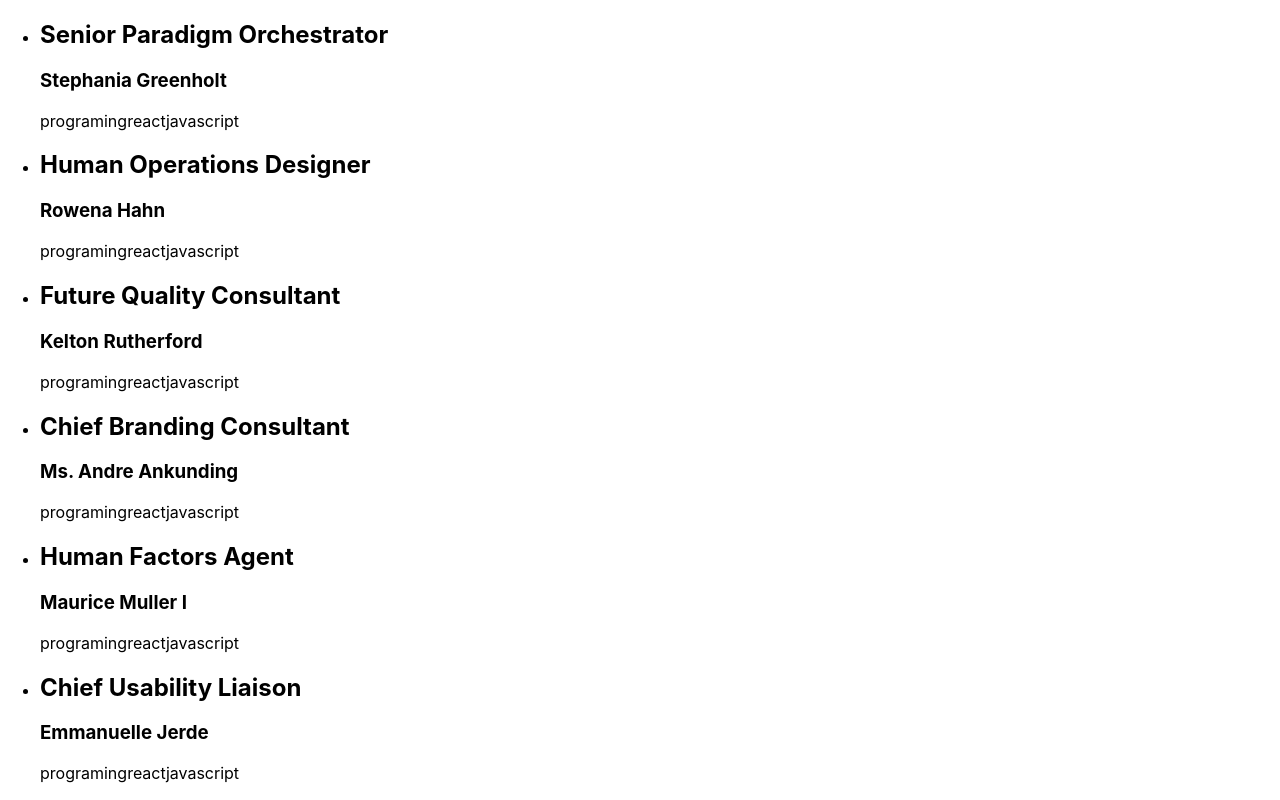
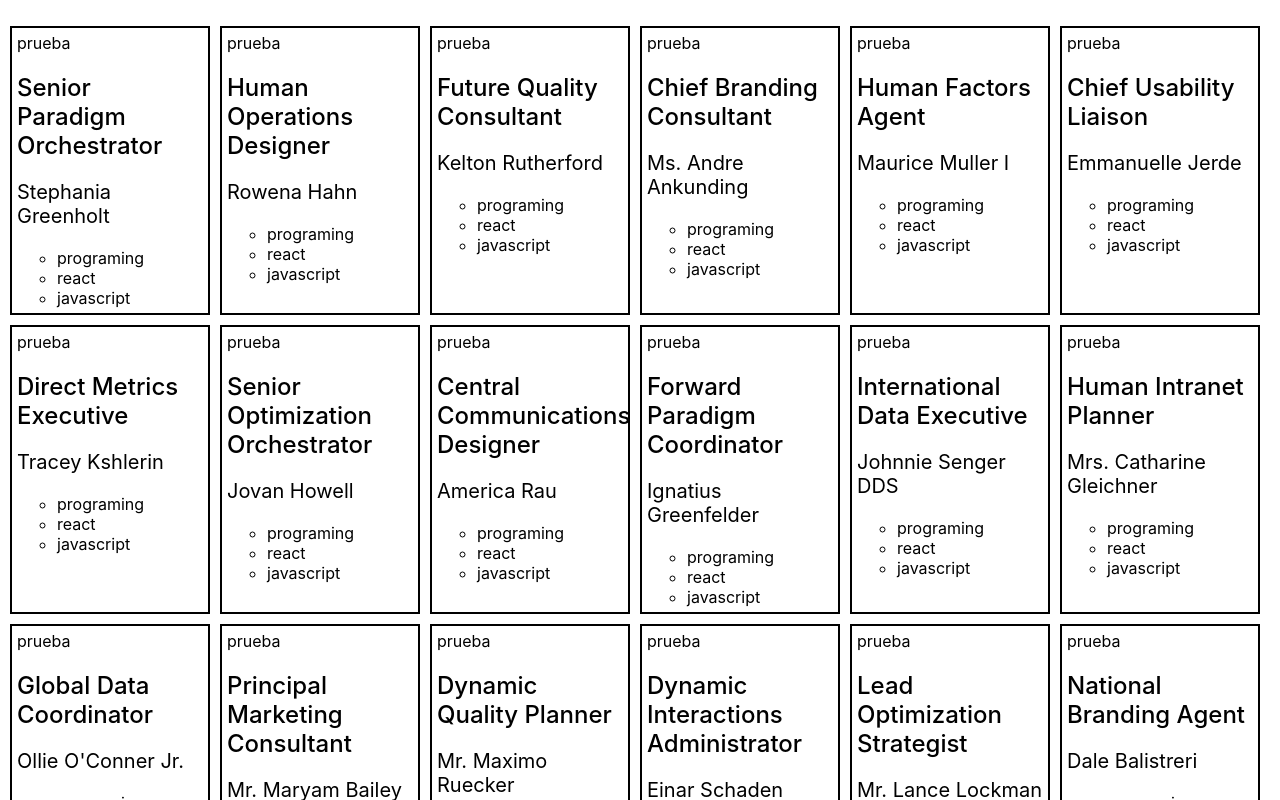
Before and after one commit to esterlegaz/easley-s4-kairoteca, a React (Create React App) app: page / in a window 1280 px wide. Shown: the top 800 px of the page. Built offline with nearby package versions, Linux system fonts and the light colour scheme.

Commit message:
style: add basic styles to BookList

```diff
--- a/src/App.js
+++ b/src/App.js
@@ -41,8 +41,7 @@ class App extends Component {
 
     return (
       <div className="App">
-        <List bookList={this.state.bookList} />
-        {/* <CardDetail loan={this.state.loan} handleLoan={this.handleLoan} /> */}
+        <List bookList={this.state.bookList} loan={this.state.loan} handleLoan={this.handleLoan}/>
       </div>
     )
   }
--- a/src/components/Detail/CardDetail.js
+++ b/src/components/Detail/CardDetail.js
@@ -3,20 +3,18 @@ import Status from './Status';
 
 class CardDetail extends Component {
   render() {
-    // console.log(this.props.tags)
     return (
       <div>
         <Status loan={this.props.loan} handleLoan={this.props.handleLoan} />
         <h2 className="book__title">{this.props.title}</h2>
         <h3 className="book__author">{this.props.author}</h3>
-        <p>{this.props.tags}</p>
-        {/* <ul className="book__tags--list">
-          {this.props.tags.map((tag, index) => {
+        <ul className="book__tags--list">
+          {this.props.tags.map((tag, tagId) => {
             return (
-              <li className="book__tags--item" key={index}>{tag}</li>
+              <li className="book__tags--item" key={tagId}>{tag}</li>
             )
           })}
-        </ul> */}
+        </ul>
 
       </div>
     )
--- a/src/components/List.js
+++ b/src/components/List.js
@@ -9,7 +9,7 @@ class List extends Component {
           {this.props.bookList.map(item => {
             return (
               <li key={item.id} className="book__list">
-                <CardDetail title={item.title} author={item.author} tags={item.tags}/>
+                <CardDetail title={item.title} author={item.author} tags={item.tags} loan={this.props.loan} handleLoan={this.props.handleLoan}/>
               </li>
             )
           })}
--- /dev/null
+++ b/src/stylesheets/components/List.scss
@@ -0,0 +1,13 @@
+.book__container{
+    list-style: none;
+    padding: 5px;
+    display: flex;
+    flex-wrap: wrap;
+}
+
+.book__list{
+    border: 2px solid black;
+    margin: 5px;
+    padding: 5px;
+    width: 200px;
+}
--- a/src/stylesheets/components/cardDetail.scss
+++ b/src/stylesheets/components/cardDetail.scss
@@ -0,0 +1,9 @@
+.book__title{
+    font-size: 24px;
+    font-weight: 500;
+}
+
+.book__author{
+    font-size: 20px;
+    font-weight: 400;
+}
--- a/src/stylesheets/main.scss
+++ b/src/stylesheets/main.scss
@@ -1,4 +1,5 @@
 @import 'core/commons';
 
 @import 'components/cardDetail';
+@import 'components/List';
 @import 'components/status';
```
